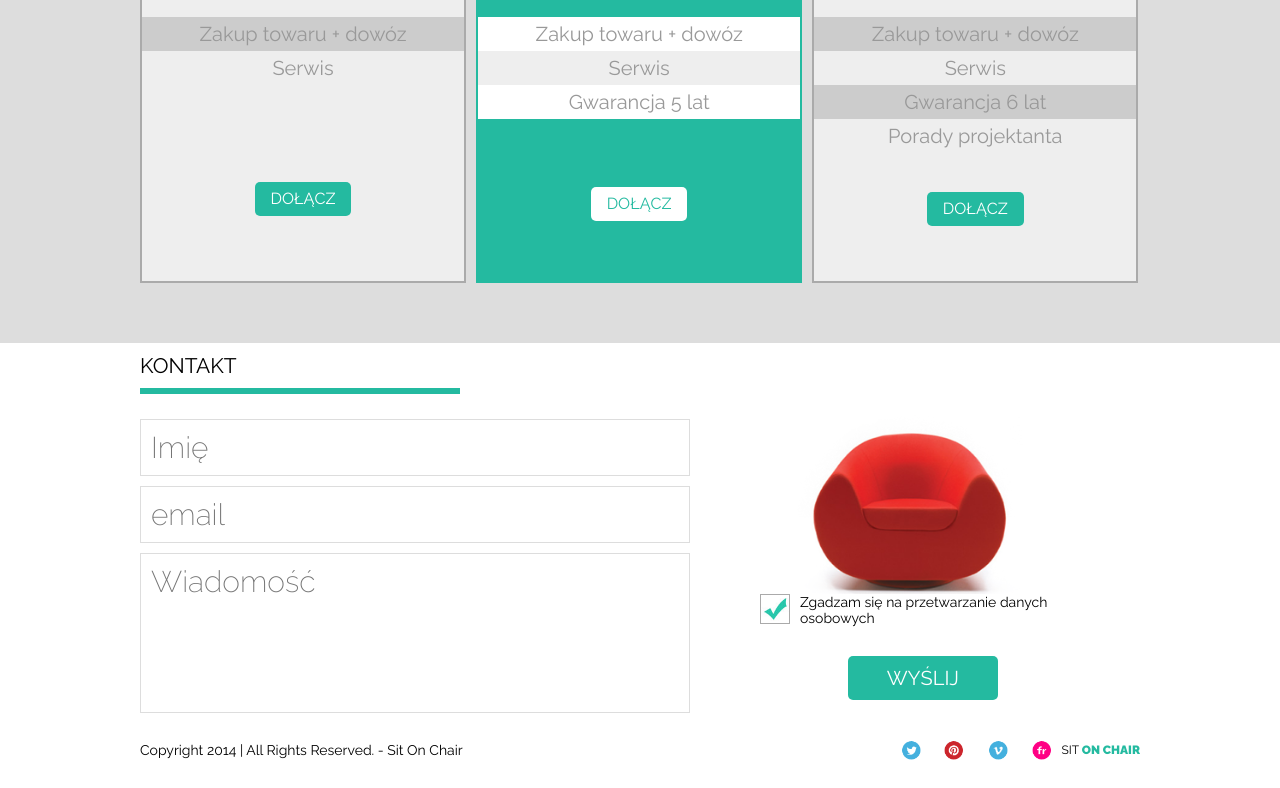
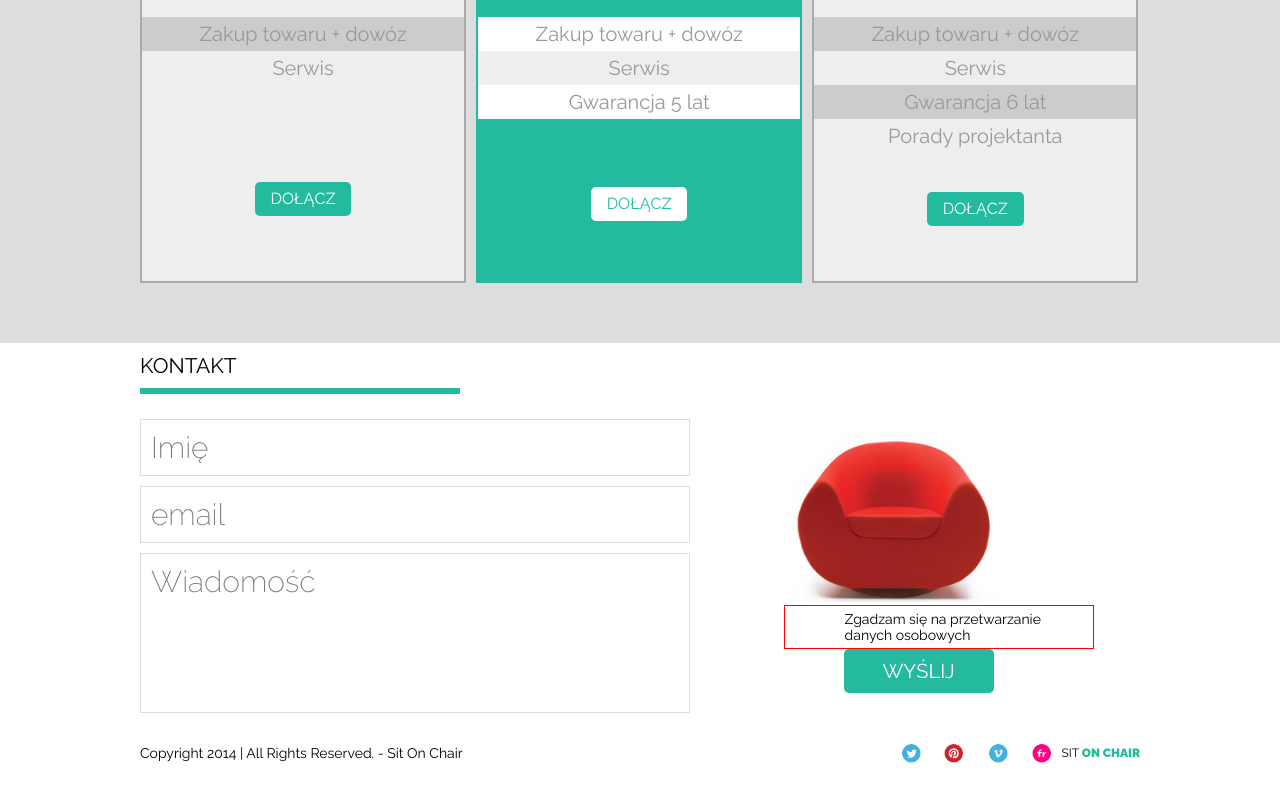
Before and after one commit to RadekM86/exercises, a plain HTML site: page layout 5 - warsztaty/index.html in a window 1280 px wide. Shown: the part 1110-1898 px from the top of the page. Drawn offline with Linux system fonts and the light colour scheme.

Commit message:
poprawiony checkbox

```diff
--- a/layout 5 - warsztaty/CSS/style.css
+++ b/layout 5 - warsztaty/CSS/style.css
@@ -77,7 +77,7 @@ header::after{
   cursor: pointer;
 }
 #diamond{
-  /*
+  /* stary sposób zrobienia 'diamentu'
   background-color: #000;
   transform: rotate(45deg);
   padding: 3px;
@@ -334,8 +334,11 @@ sup{
   margin: 10px 0;
 }
 #left{
-  width: 600px;
-  float:left;
+  top: 0;
+  width: 500px;
+}
+.contact{
+  display: inline-block;
 }
 input, textarea{
   font-size: 30px;
@@ -354,11 +357,7 @@ textarea{
   margin-bottom: 20px;
   width: 320px;
 }
-#right{
-  float:right;
-  margin-left: 20px;
-}
-.contact{
+.contact div{
   display: inline-block;
 }
 .chair2{
@@ -368,30 +367,42 @@ textarea{
   background-position: top;
   background-size: contain;
   background-repeat: no-repeat;
+  margin-bottom: 0;
 }
-.myCheckbox{
+#right{
+  width: 350px;
+  margin-left: 100px;
+  position: relative;
+  top: -40px;
+}
+
+#check1 {
+  display:none;
   width:30px;
-  height:30px;
-  border: 1px solid #AAA;
-  float: left;
-  margin-right: 10px;
-  background-image: url('../IMG/form_ok.jpg');
-  background-position: center;
+  height: 30px
+}
+
+#check1 + label {
+  padding:5px 5px 5px 60px; /*or however wide your graphic is*/
   background-size: contain;
-  background-repeat: no-repeat;
+  border: 1px solid red;
 }
-.myCheckbox[type="checkbox"]{
-  border-radius: 0;
+
+#check1:checked + label {
+  background:url('../IMG/form_ok.jpg') no-repeat left center;
+  background-size: contain;
 }
-.myCheckbox[type="checkbox"]:checked{
-  background-color: #FFF;
-  background-image: '';
+label{
+  margin-left: 40px;
+  display: inline-block;
 }
 #right .button{
+  display: block;
   width: 150px;
   padding:10px;
   font-size: 20px;
   text-align: center;
+  margin: 0 100px;
 }
 #right .button:hover{
   cursor: pointer;
@@ -399,6 +410,10 @@ textarea{
 footer>div div{
   display: inline-block;
     line-height: 40px;
+}
+.footright{
+  float: right;
+  right: 0;
 }
 .copy{
   font-size: 12px;
--- a/layout 5 - warsztaty/index.html
+++ b/layout 5 - warsztaty/index.html
@@ -13,7 +13,7 @@
       <ul>
         <li>o firmie
           <ol id="dropdown">
-            <div id="diamond"></div>
+            <div id="diamond"> </div>
             <li>Aktualności</li>
             <li>Nasz team</li>
             <li>Historia</li>
@@ -106,23 +106,23 @@
       <input type="email" name="email" placeholder="email">
       <textarea name="info" rows="8" cols="80" placeholder="Wiadomość"></textarea>
     </form>
-    </div>
+  </div>
     <div id="right">
       <div class="chair2"></div>
       <div class="check">
-       <label class="myCheckbox"></label>
+        <input type="checkbox" id="check1"></input>
+        <label for="check1">Zgadzam się na przetwarzanie danych osobowych</label><span></span>
       </div>
-      <div>Zgadzam się na przetwarzanie danych osobowych</div>
       <div class="button">WYŚLIJ</div>
     </div>
       </section>
   </div>
 </div>
   <footer>
-    <div class="container">
+    <div class="container" id="bottom">
     <div id="left">
     <div id="copy">Copyright 2014 | All Rights Reserved. - Sit On Chair</div></div>
-    <div id="right">
+    <div class="footright">
     <div id="logoBottom">SIT<span> ON <span>CHAIR</div>
     <div id="twitter"></div>
     <div id="pinterest"></div>
```
